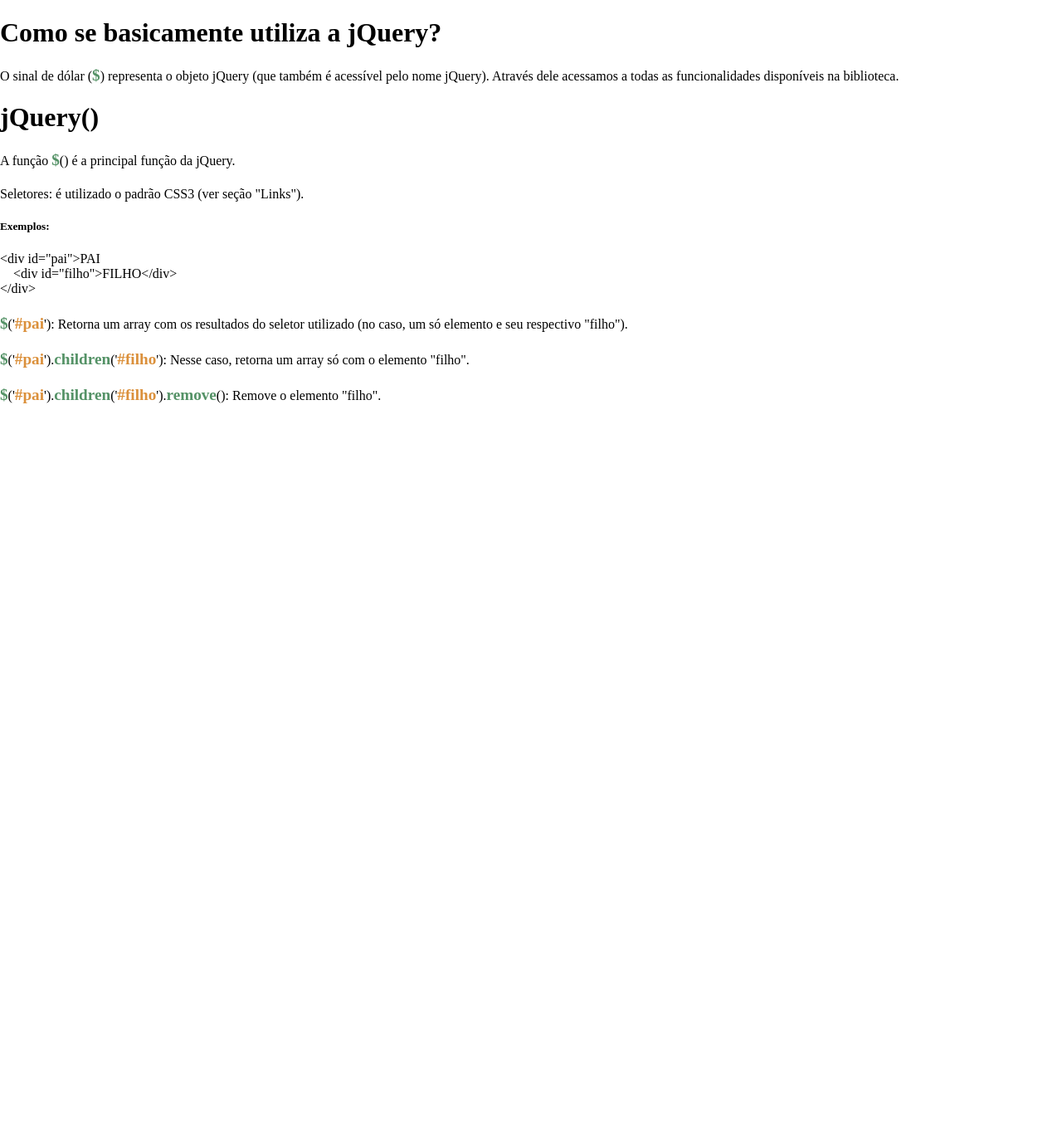
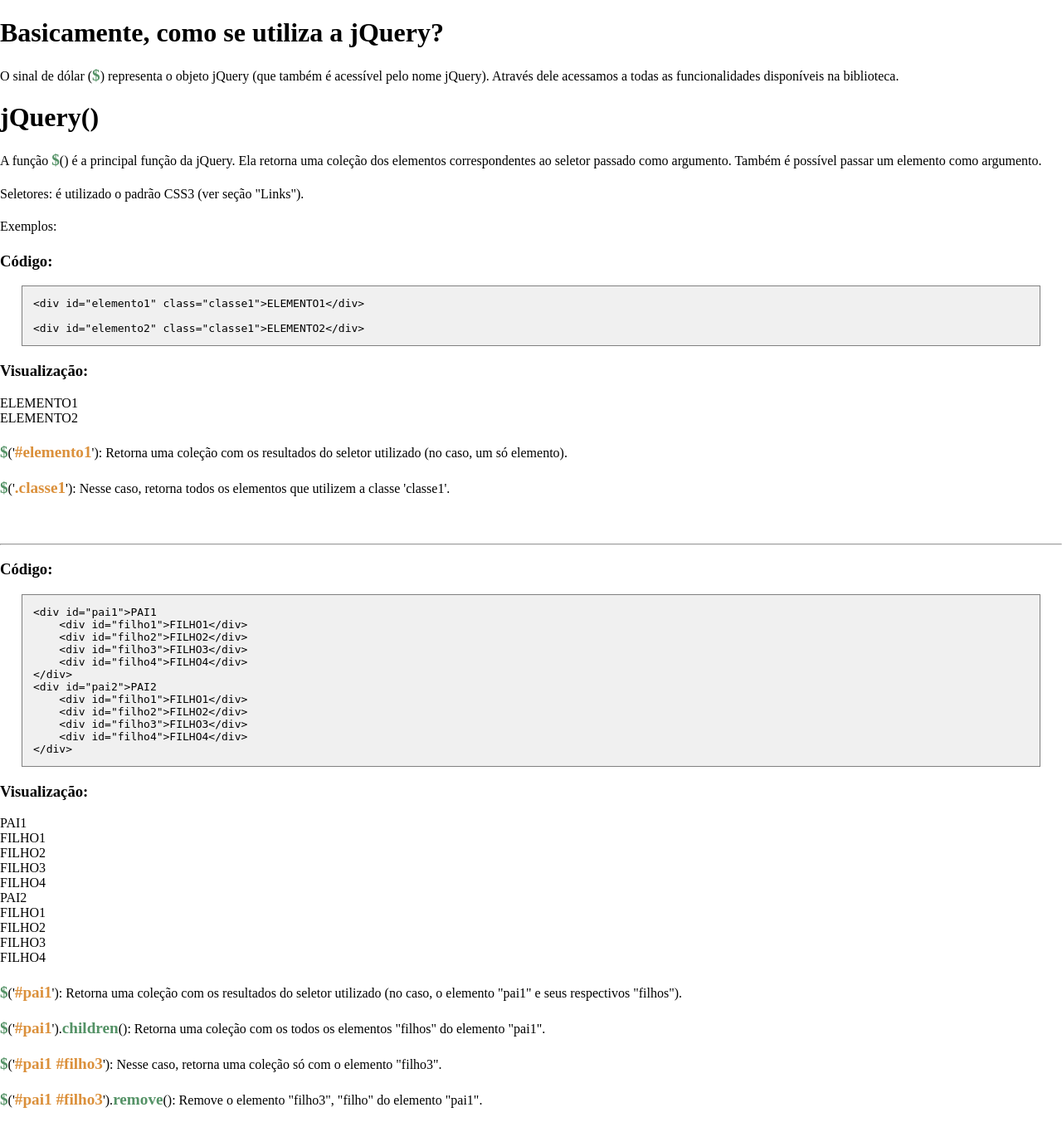
Before and after one commit to otaviopam/lab_remoto, a PHP site: page /tutorial_jquery/conteudo/introducao.html in a window 1280 px wide. Shown: the whole page at 83% size. Before the commit the page ends 486 px from the top, so only its background shows below. Run offline with PHP 8.4, Linux system fonts and the light colour scheme.

Commit message:
tutorial

```diff
--- a/include/css/tutorialjquery.css
+++ b/include/css/tutorialjquery.css
@@ -17,3 +17,17 @@
 h4 {
     font-weight: normal;
 }
+
+.snippet {
+	background-color: #f0f0f0;
+	border: solid gray 1px;
+	margin: 0px 2em 0px 2em;
+	padding: 1em;
+	clear: both;
+}
+
+pre {
+	display: block;
+	font-family: monospace;
+	white-space: pre;
+}
--- a/tutorial_jquery/conteudo/introducao.html
+++ b/tutorial_jquery/conteudo/introducao.html
@@ -7,35 +7,81 @@
 </head>
 <body>
 
-<h1>Como se basicamente utiliza a jQuery?</h1>
+<h1>Basicamente, como se utiliza a jQuery?</h1>
 
 <h4>O sinal de dólar (<span class="metodos">$</span>) representa o objeto jQuery (que também é acessível pelo nome jQuery).
     Através dele acessamos a todas as funcionalidades disponíveis na biblioteca.</h4>
 
 <h1>jQuery()</h1>
 
-<h4>A função <span class="metodos">$</span>() é a principal função da jQuery. </h4>
+<h4>A função <span class="metodos">$</span>() é a principal função da jQuery. Ela retorna uma coleção dos elementos correspondentes ao seletor passado como argumento.
+Também é possível passar um elemento como argumento.</h4>
 
 
 <h4>Seletores: é utilizado o padrão CSS3 (ver seção "Links").</h4>
 
+<h4>Exemplos:</h4>
 
+<h3>Código:</h3>
+<pre class="snippet">
+&lt;div id="elemento1" class="classe1"&gt;ELEMENTO1&lt;/div&gt;
 
+&lt;div id="elemento2" class="classe1"&gt;ELEMENTO2&lt;/div&gt;
+</pre>
 
-<h5>Exemplos:</h5>
+<h3>Visualização:</h3>
 
+<div id="elemento1" class="classe1">ELEMENTO1</div>
+
+<div id="elemento2" class="classe1">ELEMENTO2</div>
+
+<h4><span class="metodos">$</span>('<span class="string">#elemento1</span>'): Retorna uma coleção com os resultados do seletor utilizado (no caso, um só elemento).</h4>
+
+<h4><span class="metodos">$</span>('<span class="string">.classe1</span>'): Nesse caso, retorna todos os elementos que utilizem a classe 'classe1'.</h4>
+
+<p>&nbsp;</p>
+<hr>
+
+<h3>Código:</h3>
+
+<pre class="snippet">
+&lt;div id="pai1"&gt;PAI1
+&nbsp;&nbsp;&nbsp;&nbsp;&lt;div id="filho1"&gt;FILHO1&lt;/div&gt;
+&nbsp;&nbsp;&nbsp;&nbsp;&lt;div id="filho2"&gt;FILHO2&lt;/div&gt;
+&nbsp;&nbsp;&nbsp;&nbsp;&lt;div id="filho3"&gt;FILHO3&lt;/div&gt;
+&nbsp;&nbsp;&nbsp;&nbsp;&lt;div id="filho4"&gt;FILHO4&lt;/div&gt;
+&lt;/div&gt;
+&lt;div id="pai2"&gt;PAI2
+&nbsp;&nbsp;&nbsp;&nbsp;&lt;div id="filho1"&gt;FILHO1&lt;/div&gt;
+&nbsp;&nbsp;&nbsp;&nbsp;&lt;div id="filho2"&gt;FILHO2&lt;/div&gt;
+&nbsp;&nbsp;&nbsp;&nbsp;&lt;div id="filho3"&gt;FILHO3&lt;/div&gt;
+&nbsp;&nbsp;&nbsp;&nbsp;&lt;div id="filho4"&gt;FILHO4&lt;/div&gt;
+&lt;/div&gt;
+</pre>
+
+<h3>Visualização:</h3>
 <div id="container">
-    <div id="pai">&lt;div id="pai"&gt;PAI
-        <div id="filho">&nbsp;&nbsp;&nbsp;&nbsp;&lt;div id="filho"&gt;FILHO&lt;/div&gt;</div>
-        &lt;/div&gt;
+    <div id="pai1">PAI1
+        <div id="filho1">FILHO1</div>
+        <div id="filho2">FILHO2</div>
+        <div id="filho3">FILHO3</div>
+        <div id="filho4">FILHO4</div>
+    </div>
+    <div id="pai2">PAI2
+        <div id="filho1">FILHO1</div>
+        <div id="filho2">FILHO2</div>
+        <div id="filho3">FILHO3</div>
+        <div id="filho4">FILHO4</div>
     </div>
 </div>
 
-<h4><span class="metodos">$</span>('<span class="string">#pai</span>'): Retorna um array com os resultados do seletor utilizado (no caso, um só elemento e seu respectivo "filho").</h4>
+<h4><span class="metodos">$</span>('<span class="string">#pai1</span>'): Retorna uma coleção com os resultados do seletor utilizado (no caso, o elemento "pai1" e seus respectivos "filhos").</h4>
 
-<h4><span class="metodos">$</span>('<span class="string">#pai</span>').<span class="metodos">children</span>('<span class="string">#filho</span>'): Nesse caso, retorna um array só com o elemento "filho".</h4>
+<h4><span class="metodos">$</span>('<span class="string">#pai1</span>').<span class="metodos">children</span>(): Retorna uma coleção com os todos os elementos "filhos" do elemento "pai1".</h4>
 
-<h4><span class="metodos">$</span>('<span class="string">#pai</span>').<span class="metodos">children</span>('<span class="string">#filho</span>').<span class="metodos">remove</span>(): Remove o elemento "filho".</h4>
+<h4><span class="metodos">$</span>('<span class="string">#pai1 #filho3</span>'): Nesse caso, retorna uma coleção só com o elemento "filho3".</h4>
+
+<h4><span class="metodos">$</span>('<span class="string">#pai1 #filho3</span>').<span class="metodos">remove</span>(): Remove o elemento "filho3", "filho" do elemento "pai1".</h4>
 
 
 </body>
--- a/tutorial_jquery/conteudo/links.html
+++ b/tutorial_jquery/conteudo/links.html
@@ -16,6 +16,7 @@
 <li><a href="http://api.jquery.com/">api.jquery.com - Documentação (oficial)</a></li>
 <li><a href="http://api.jquery.com/category/selectors/">api.jquery.com/category/selectors/ - Padrões de seletores jQuery+CSS3 - Documentação jQuery (oficial)</a></li>
 <li><a href="http://www.w3.org/TR/css3-selectors/">www.w3.org/TR/css3-selectors - Padrões de seletores CSS3 - Documentação W3C (oficial)</a></li>
+<li><a href="http://www.domassistant.com/documentation/css-selectors.php">Seletores CSS3 - Lista com mais utilizados</a></li>
 </ul>
 
 </body>
--- a/tutorial_jquery/index.html
+++ b/tutorial_jquery/index.html
@@ -22,13 +22,13 @@
   <ul>
     <li><a href="#tabs-1">Tutorial jQuery</a></li>
     <li><a href="conteudo/inicio.html">Inicio</a></li>
+    <li><a href="conteudo/funcao.html">Função</a></li>
     <li><a href="conteudo/introducao.html">Introdução</a></li>
-    <li><a href="ajax/content3-slow.php">Tab 3 (slow)</a></li>
     <li><a href="conteudo/links.html">Links</a></li>
   </ul>
   <div id="tabs-1">
-      <h1>Tutorial jQuery</h1>
-      <h4>Objetivos desse tutorial:</h4>
+      <h1>Workshop jQuery</h1>
+      <h4>Objetivos desse workshop:</h4>
       <ul>
           <li>Bla bla bla</li>
       </ul>
```
Also changed, not shown: tutorial_jquery/tutorial.js (+7 -1 lines).
